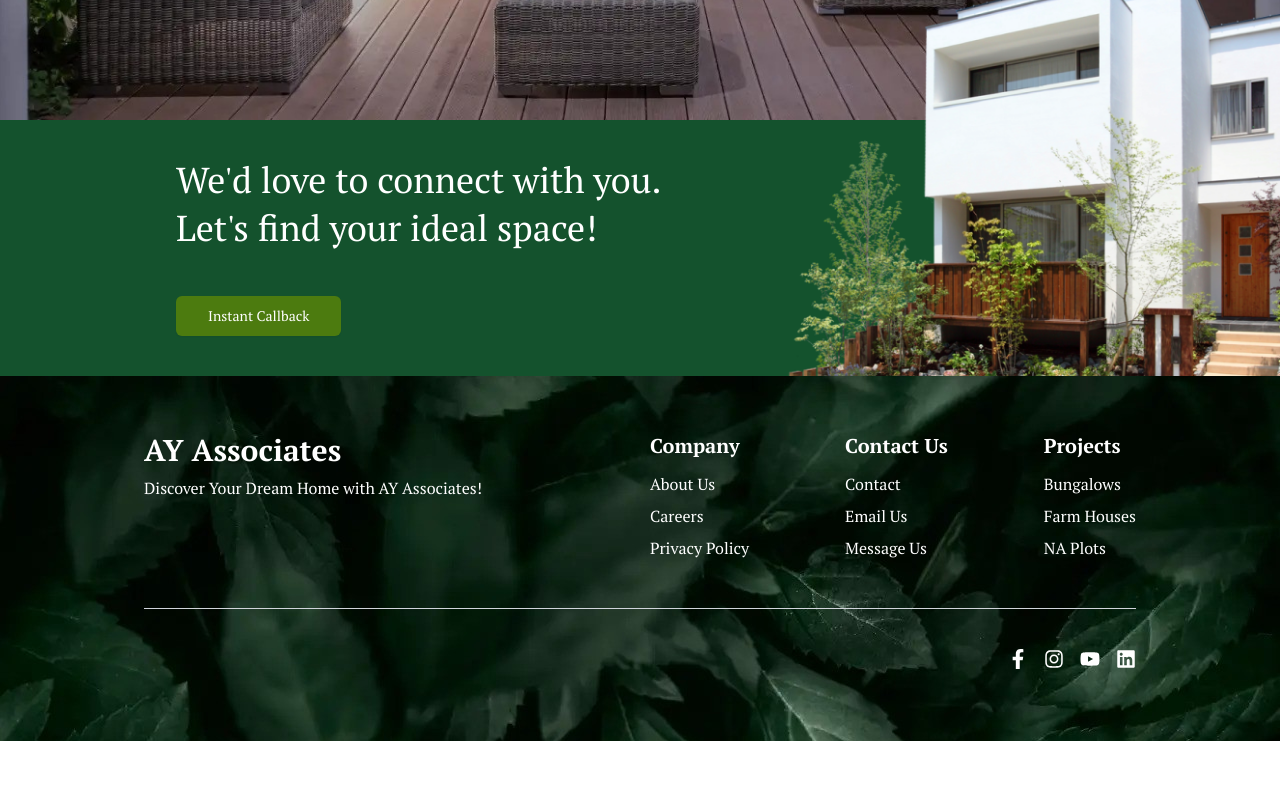
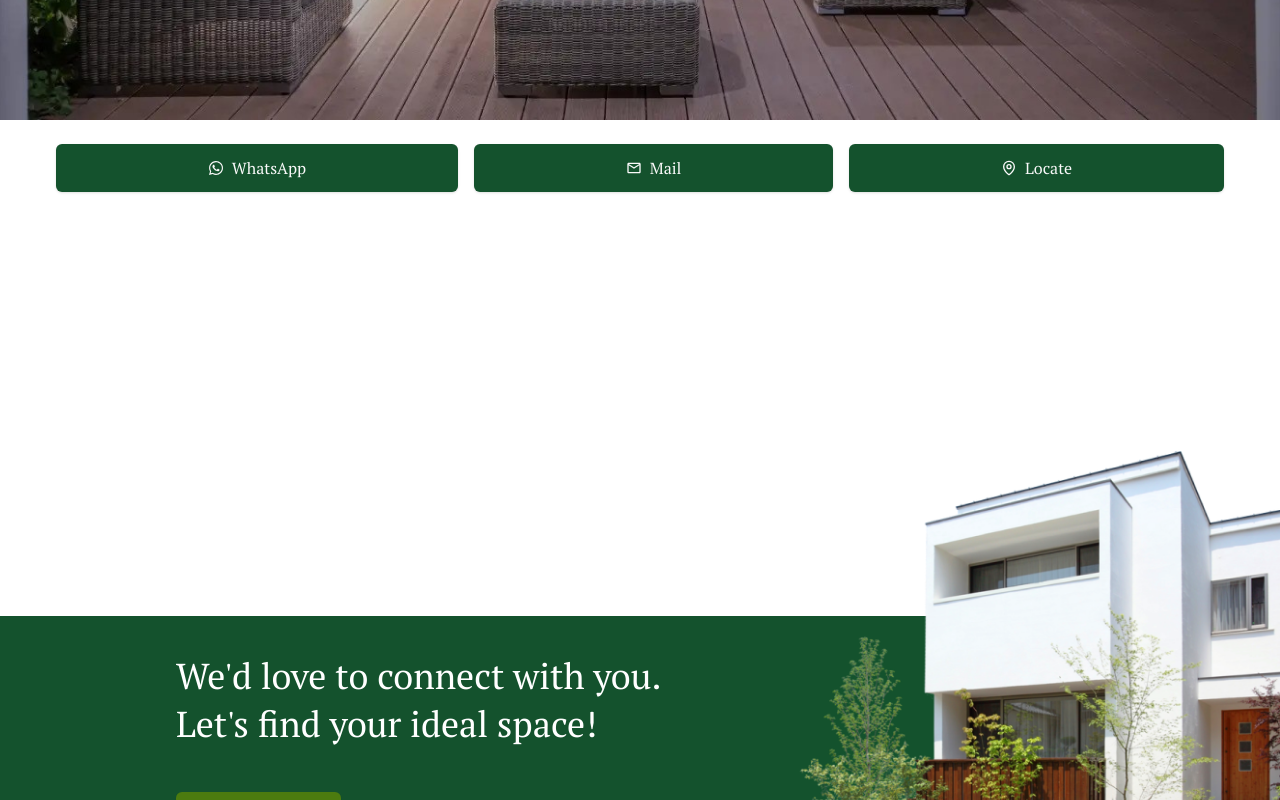
Before and after one commit to dev-kingz/ayassociates, a Next.js app: page /contact in a window 1280 px wide. Shown: the part 600-1400 px from the top of the page. Before the commit the page ends 1341 px from the top, so only its background shows below. Built offline with nearby package versions, Linux system fonts and the light colour scheme.

Commit message:
refactor: Add contact buttons and form to ContactPage

```diff
--- a/src/app/contact/page.tsx
+++ b/src/app/contact/page.tsx
@@ -1,9 +1,28 @@
+import { Button } from "@/components/ui/button";
 import React from "react";
+import { FaWhatsapp } from "react-icons/fa";
+import { LuMapPin } from "react-icons/lu";
+import { MdOutlineEmail } from "react-icons/md";
 
 const ContactPage = () => {
   return (
     <div className="flex grow flex-col items-center self-stretch">
       <section className="relative flex h-[80vh] grow items-center justify-center self-stretch bg-hero bg-cover bg-center pt-3 sm:h-[90vh]"></section>
+      <section className="flex items-center justify-between py-6 px-14 gap-4 self-stretch">
+        <Button size={"lg"} className="grow flex gap-2 h-12 text-base">
+          <FaWhatsapp /> WhatsApp
+        </Button>
+        <Button size={"lg"} className="grow flex gap-2 h-12 text-base">
+          <MdOutlineEmail /> Mail
+        </Button>
+        <Button size={"lg"} className="grow flex gap-2 h-12 text-base">
+          <LuMapPin /> Locate
+        </Button>
+      </section>
+      <section className="ContactUsSection flex items-center justify-center self-stretch h-56">
+        <div className="ContactUsForm flex items-center justify-center flex-col grow"></div>
+        <div className="ContactUsImage flex items-center justify-center flex-col grow"></div>
+      </section>
     </div>
   );
 };
--- a/src/components/Footer/index.tsx
+++ b/src/components/Footer/index.tsx
@@ -5,9 +5,9 @@ import SocialIcons from "../Icons/SocialIcons";
 
 export function Footer() {
   return (
-    <footer className="Footer flex w-full flex-col bg-neutral-950 text-white">
-      <section className="TopSection relative flex flex-col md:flex-row md:justify-between md:items-center pt-8 sm:py-10 sm:px-36 bg-primary">
-        <div className="flex flex-col self-stretch items-center sm:items-start gap-6 md:gap-12 px-8 ">
+    <footer className="Footer flex w-full flex-col text-white">
+      <section className="TopSection relative flex flex-col md:flex-row md:justify-between md:items-center pt-8 sm:py-10 sm:px-36 bg-primary mt-44">
+        <div className="flex flex-col self-stretch items-center sm:items-start gap-6 md:gap-12 px-8">
           <div className="TopSectionText flex flex-col gap-2 text-center md:text-left">
             <h1 className="text-3xl md:text-4xl font-medium">
               We&apos;d love to connect with you.
--- a/src/components/Menus/Navbar/HamburgerMenu.tsx
+++ b/src/components/Menus/Navbar/HamburgerMenu.tsx
@@ -63,6 +63,7 @@ export function HamburgerMenu() {
                   <>
                     <div className="h-[1px] bg-neutral-200 self-stretch"></div>
                     <Link
+                      key={projectItem.title}
                       href={projectItem.href}
                       onClick={handleClose}
                       className="flex items-center justify-center py-3 active:bg-neutral-200 active:text-accent active:scale-105"
```
